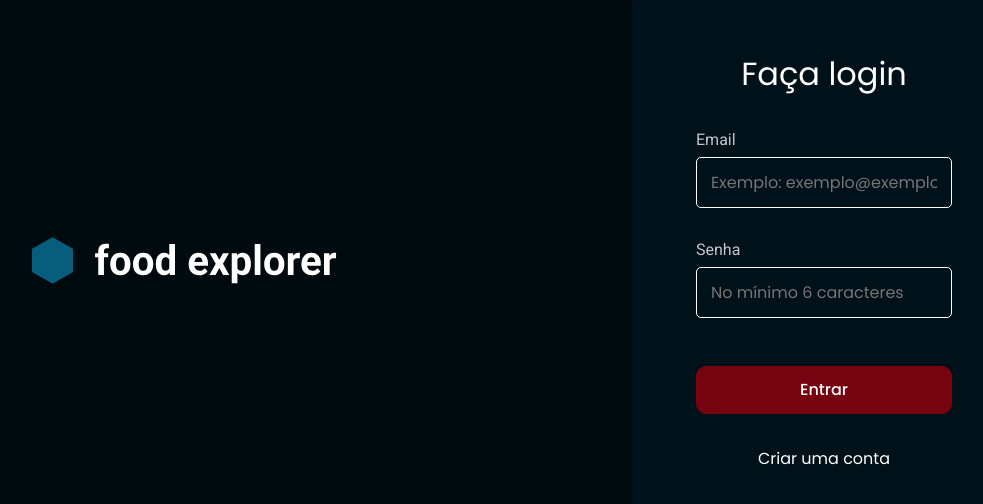
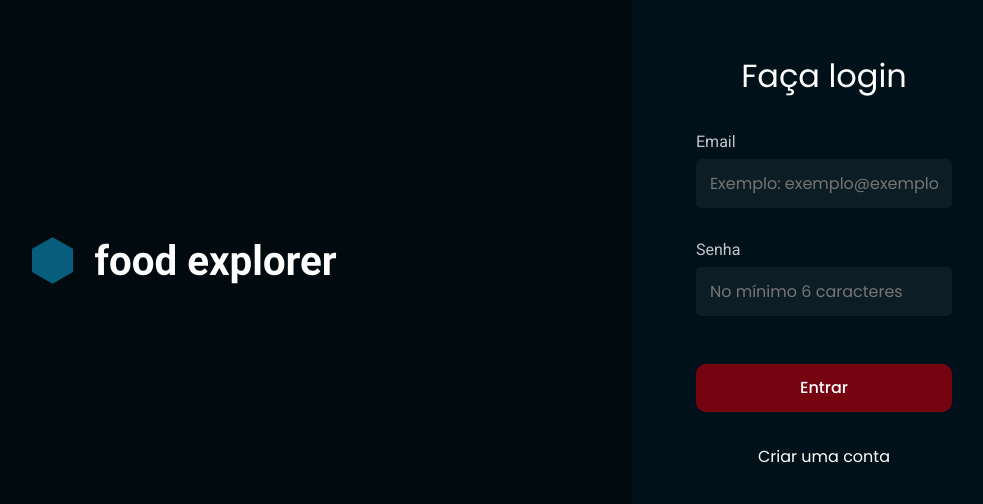
Before and after one commit to lucaslomba/front-food-explorer, a React (Vite) app: page / in a window 1280 px wide. Shown: the part 140-644 px from the top of the page, without its empty margins (136-1119 px from the left). Built offline with nearby package versions, Linux system fonts and the light colour scheme.

Commit message:
AJustando estilo do input

```diff
--- a/src/components/Input/styles.js
+++ b/src/components/Input/styles.js
@@ -18,8 +18,8 @@ export const Container = styled.div`
         padding: 0.75rem 0.87rem;
         border-radius: 5px;
 
-        border: 1px solid ${({ theme }) => theme.COLORS.LIGHT100};
-        background-color: transparent;
+        border: none;
+        background-color: ${({ theme }) => theme.COLORS.DARK900};
 
         color: ${({ theme }) => theme.COLORS.LIGHT100};
 
```
